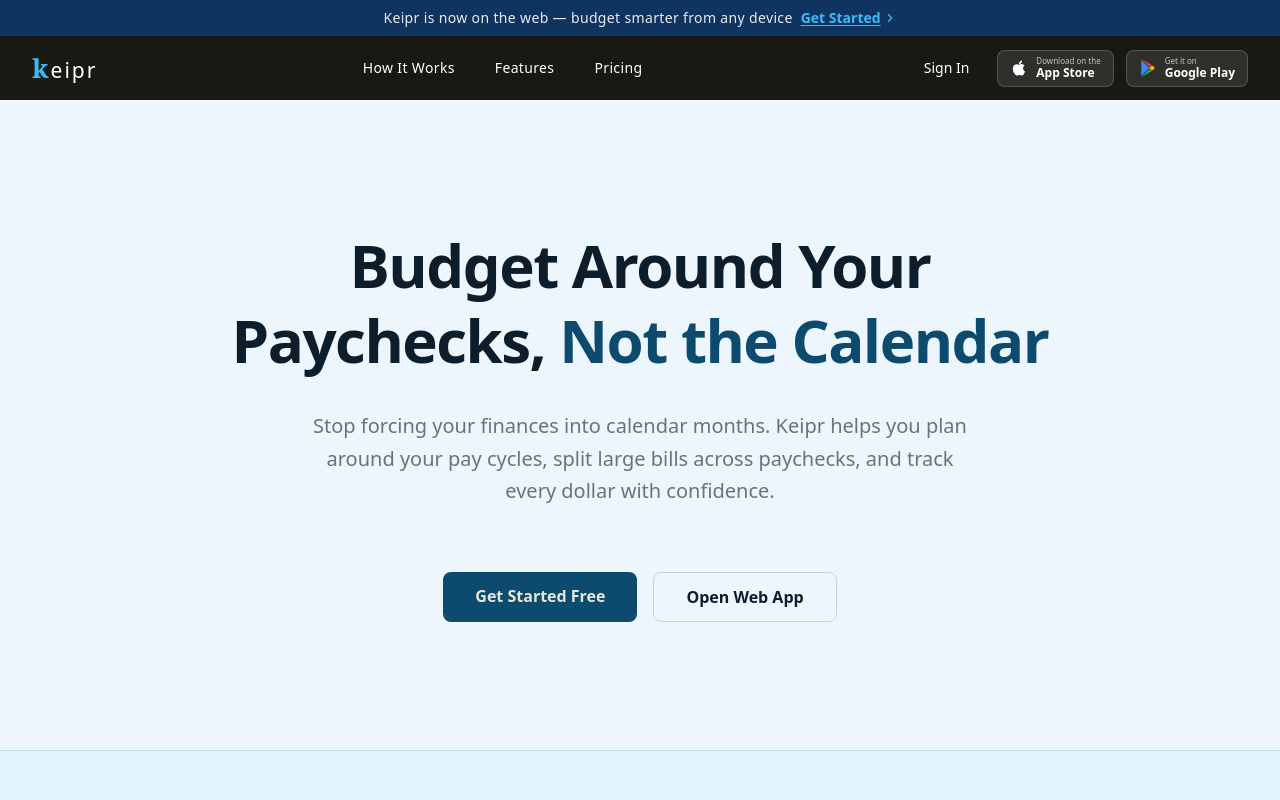
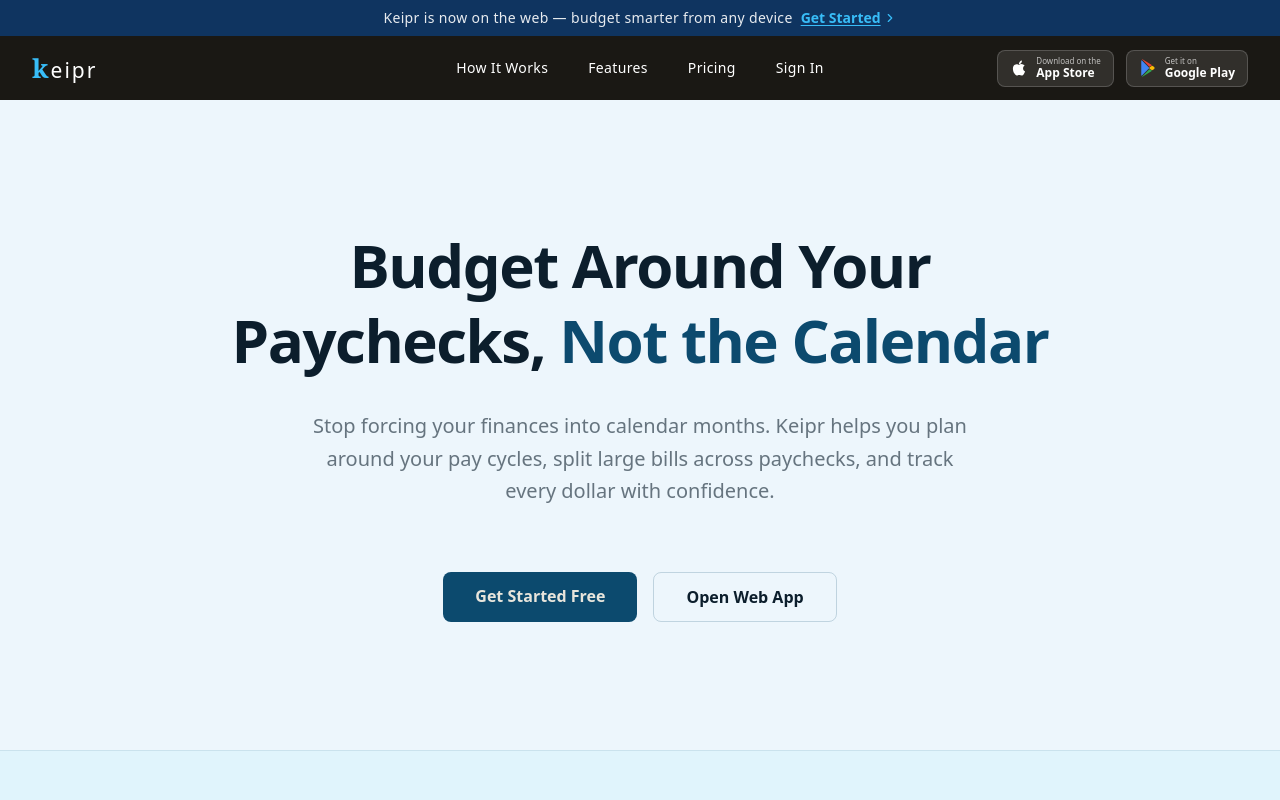
Before and after one commit to jesan-ux89/keiprwebsite, a Next.js app: page / in a window 1280 px wide. Shown: the top 800 px of the page. Built offline with nearby package versions, Linux system fonts and the light colour scheme; no server answers.

Commit message:
Center nav links with Sign In grouped together

```diff
--- a/src/app/page.tsx
+++ b/src/app/page.tsx
@@ -35,15 +35,15 @@
 
       {/* ── BAR 2: Main Navigation (Black) ── */}
       <nav className="sticky top-0 z-50" style={{ backgroundColor: '#1A1814' }}>
-        <div className="max-w-7xl mx-auto px-4 sm:px-6 lg:px-8 h-16 flex items-center justify-between">
+        <div className="max-w-7xl mx-auto px-4 sm:px-6 lg:px-8 h-16 flex items-center justify-between relative">
           {/* Left: Logo */}
           <Link href="/" className="flex items-baseline gap-[2px] shrink-0">
             <span style={{ fontFamily: 'Georgia, serif' }} className="text-[26px] font-bold text-[#38BDF8]">k</span>
             <span className="text-[21px] font-light text-white tracking-[2px]">eipr</span>
           </Link>
 
-          {/* Center: Nav Links (desktop) */}
-          <div className="hidden md:flex items-center gap-10">
+          {/* Center: Nav Links + Sign In (desktop) — absolute so store badges don't shift it */}
+          <div className="hidden md:flex items-center gap-10 absolute left-1/2 -translate-x-1/2">
             <a href="#features" className="text-sm font-medium text-white hover:text-white/80 tracking-wide transition">
               How It Works
             </a>
@@ -53,14 +53,13 @@
             <a href="#pricing" className="text-sm font-medium text-white hover:text-white/80 tracking-wide transition">
               Pricing
             </a>
+            <Link href="/auth/login" className="text-sm font-medium text-white hover:text-white/80 tracking-wide transition">
+              Sign In
+            </Link>
           </div>
 
-          {/* Right: Actions + Store Buttons (desktop) */}
+          {/* Right: Store Buttons (desktop) */}
           <div className="hidden md:flex items-center gap-3">
-            <Link href="/auth/login" className="flex items-center gap-2 px-4 py-2 text-sm font-medium text-white hover:text-white/80 transition">
-              Sign In
-            </Link>
-
             {/* App Store Button */}
             <Link href="/coming-soon?platform=ios" className="flex items-center gap-2 px-3 py-1.5 rounded-lg transition" style={{ backgroundColor: 'rgba(255,255,255,0.1)', border: '1px solid rgba(255,255,255,0.18)' }}>
               <svg width="18" height="18" viewBox="0 0 24 24" fill="white">
```
